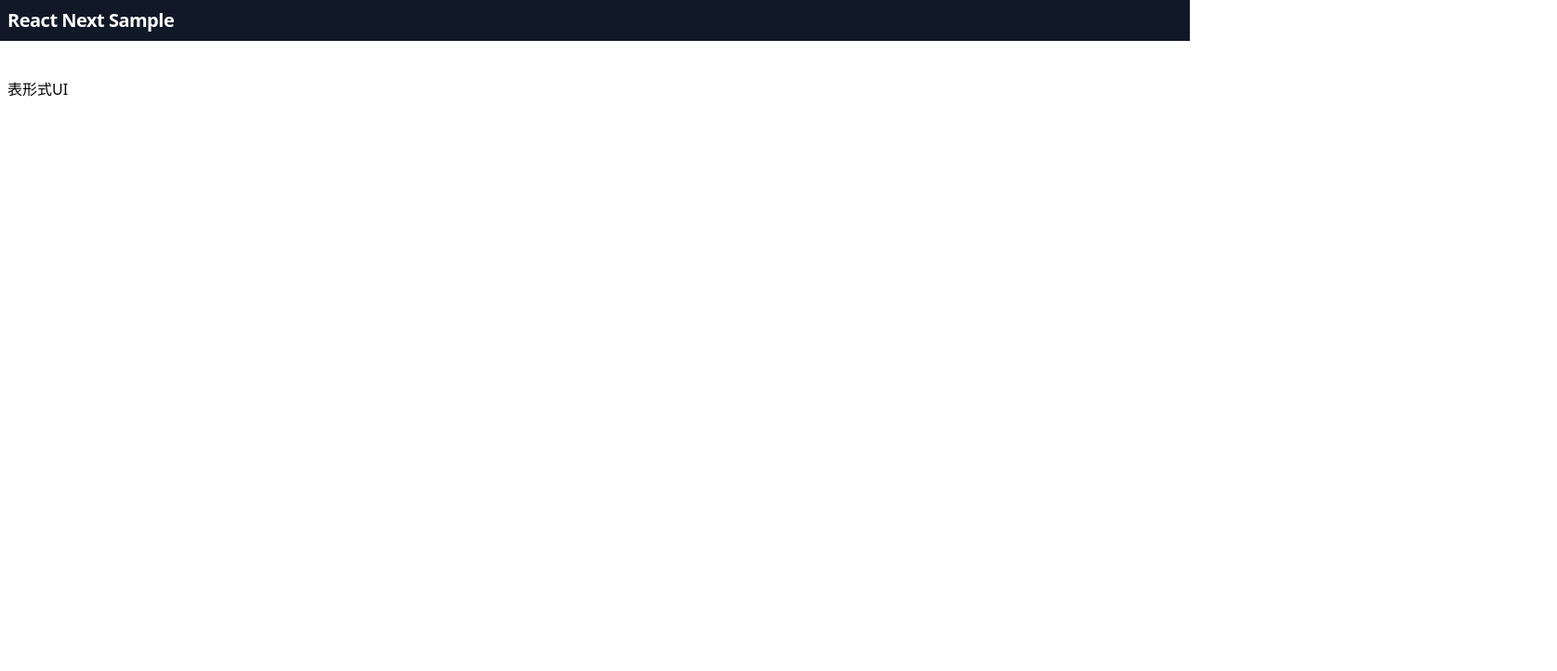
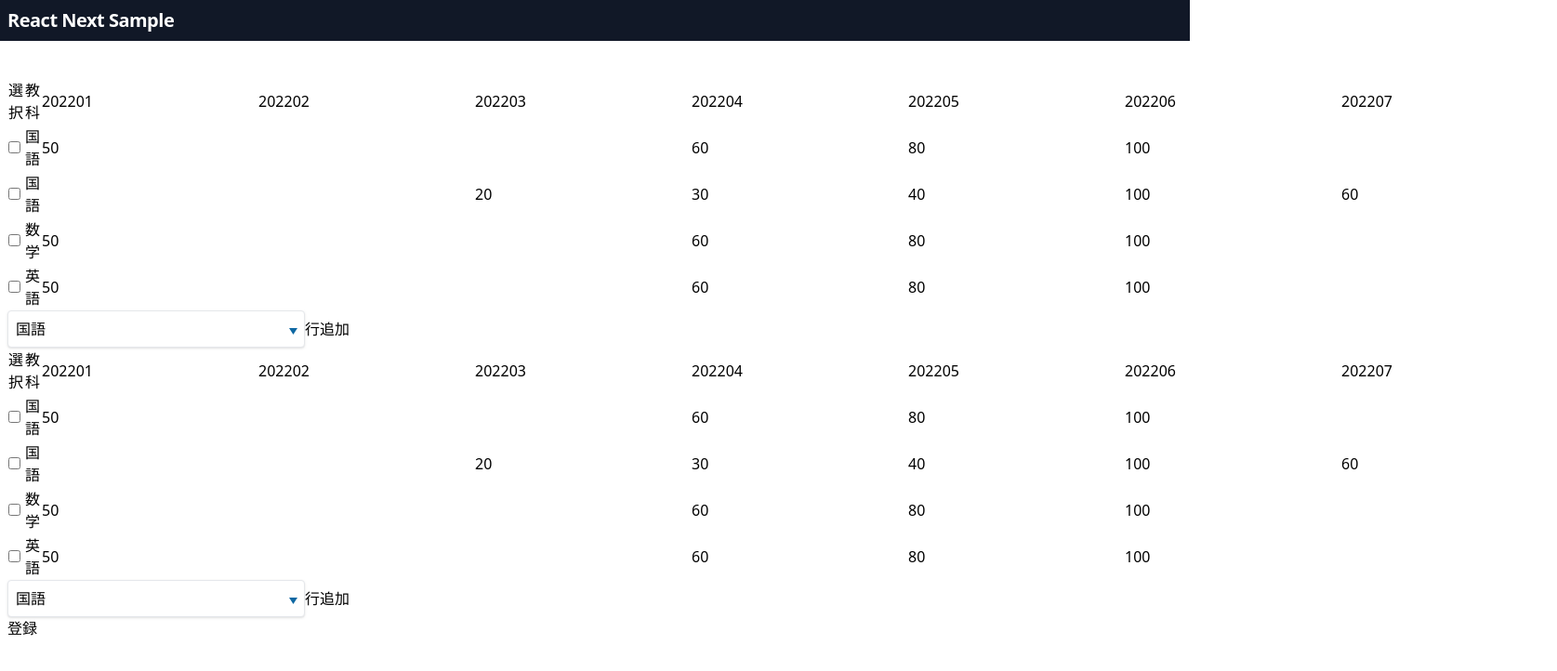
Before and after one commit to sekine555/fe-react-next-example, a Next.js app: page /tablar-form in a window 1280 px wide. Shown: the top 722 px of the page at 93% size, 1675 px wide, since content can reach past the window. Built offline with nearby package versions, Linux system fonts and the light colour scheme.

Commit message:
react-hook-form実装

```diff
--- a/src/components/TablarForm/Presenter.tsx
+++ b/src/components/TablarForm/Presenter.tsx
@@ -6,15 +6,21 @@ import {
   UseFormHandleSubmit,
   UseFormRegister,
 } from "react-hook-form";
+import ScoreItem from "./ScoreItem";
 import { ScoreFormData } from "./TablarForm";
-import { FieldArrayName, ItemKey } from "./type";
+import { FieldArrayName, ItemKey, ScoreTableProps } from "./type";
 
 interface Props {
+  scoreTableHeader: string[];
+  scoreTableAProps: ScoreTableProps;
+  scoreTableBProps: ScoreTableProps;
   register: UseFormRegister<ScoreFormData>;
-  selectedSubject: SubjectType;
-  onChangeSubject: (event: React.ChangeEvent<HTMLSelectElement>) => void;
+  insertTableA: UseFieldArrayInsert<ScoreFormData, "scoreTableAItems">;
+  insertTableB: UseFieldArrayInsert<ScoreFormData, "scoreTableBItems">;
   onClickInsertRow: (
-    insert: UseFieldArrayInsert<ScoreFormData, FieldArrayName>,
+    insert:
+      | UseFieldArrayInsert<ScoreFormData, "scoreTableAItems">
+      | UseFieldArrayInsert<ScoreFormData, "scoreTableBItems">,
     items: FieldArrayWithId<ScoreFormData, FieldArrayName, ItemKey>[],
     subject: SubjectType,
   ) => void;
@@ -25,14 +31,45 @@ interface Props {
 
 const Presenter: React.FC<Props> = (props) => {
   const {
+    scoreTableHeader,
+    scoreTableAProps,
+    scoreTableBProps,
     register,
-    selectedSubject,
-    onChangeSubject,
+    insertTableA,
+    insertTableB,
     onClickInsertRow,
     onSubmit,
     onSubmitScoreRegistration,
   } = props;
-  return <>表形式UI</>;
+  return (
+    <>
+      <form onSubmit={onSubmit(onSubmitScoreRegistration)}>
+        <ScoreItem
+          fieldArrayName={FieldArrayName.SCORE_TABLE_A}
+          scoreTableHeader={scoreTableHeader}
+          register={register}
+          items={scoreTableAProps.items}
+          selectedSubject={scoreTableAProps.selectedSubject}
+          onChangeSubject={scoreTableAProps.onChangeSubject}
+          insert={insertTableA}
+          onClickInsertRow={onClickInsertRow}
+        />
+
+        <ScoreItem
+          fieldArrayName={FieldArrayName.SCORE_TABLE_B}
+          scoreTableHeader={scoreTableHeader}
+          register={register}
+          items={scoreTableBProps.items}
+          selectedSubject={scoreTableBProps.selectedSubject}
+          onChangeSubject={scoreTableBProps.onChangeSubject}
+          insert={insertTableB}
+          onClickInsertRow={onClickInsertRow}
+        />
+
+        <button type={"submit"}>登録</button>
+      </form>
+    </>
+  );
 };
 
 export default Presenter;
--- /dev/null
+++ b/src/components/TablarForm/ScoreItem/Presenter.tsx
@@ -0,0 +1,120 @@
+import DropDown from "@/components/helper/DropDown";
+import { SubjectType, SubjectTypes } from "@/type/domain/constants/Subject";
+import {
+  FieldArrayWithId,
+  UseFieldArrayInsert,
+  UseFormRegister,
+} from "react-hook-form";
+import { ScoreFormData } from "../TablarForm";
+import { FieldArrayName, ItemKey } from "../type";
+
+interface Props {
+  fieldArrayName: FieldArrayName;
+  scoreTableHeader: string[];
+  register: UseFormRegister<ScoreFormData>;
+  items: FieldArrayWithId<ScoreFormData, FieldArrayName, ItemKey>[];
+  selectedSubject: SubjectType;
+  onChangeSubject: (event: React.ChangeEvent<HTMLSelectElement>) => void;
+  insert:
+    | UseFieldArrayInsert<ScoreFormData, "scoreTableAItems">
+    | UseFieldArrayInsert<ScoreFormData, "scoreTableBItems">;
+  onClickInsertRow: (
+    insert:
+      | UseFieldArrayInsert<ScoreFormData, "scoreTableAItems">
+      | UseFieldArrayInsert<ScoreFormData, "scoreTableBItems">,
+    items: FieldArrayWithId<ScoreFormData, FieldArrayName, ItemKey>[],
+    subject: SubjectType,
+  ) => void;
+}
+
+const Presenter: React.FC<Props> = (props) => {
+  const {
+    fieldArrayName,
+    scoreTableHeader,
+    register,
+    items,
+    selectedSubject,
+    onChangeSubject,
+    insert,
+    onClickInsertRow,
+  } = props;
+
+  return (
+    <>
+      <table>
+        <thead>
+          <tr>
+            <td>
+              <p>選択</p>
+            </td>
+            <td>
+              <p>教科</p>
+            </td>
+            {scoreTableHeader.map((yearMonth, index) => (
+              <td key={index}>{yearMonth}</td>
+            ))}
+          </tr>
+        </thead>
+
+        <tbody>
+          {items.map((item, index) => (
+            <tr key={index}>
+              <td>
+                <input
+                  type={"checkbox"}
+                  defaultChecked={item.isSelected}
+                  {...register(
+                    `${fieldArrayName}.${index}.isSelected` as const,
+                  )}
+                />
+              </td>
+              <td>
+                <p>{item.subject.name}</p>
+              </td>
+              {item.scores.map((score, idx) => (
+                <td key={score.yearMonth}>
+                  <input
+                    type={"number"}
+                    defaultValue={score.score || undefined}
+                    {...register(
+                      `${fieldArrayName}.${index}.scores.${idx}.score` as const,
+                      {
+                        max: {
+                          value: 100,
+                          message: "",
+                        },
+                        pattern: {
+                          value: /^[0-9]+$/,
+                          message: "",
+                        },
+                      },
+                    )}
+                  />
+                </td>
+              ))}
+            </tr>
+          ))}
+        </tbody>
+      </table>
+
+      <div className={`flex`}>
+        <DropDown<SubjectType>
+          value={selectedSubject}
+          onSelect={onChangeSubject}
+          selectOptions={SubjectTypes.map((subject) => ({
+            label: subject.name,
+            value: subject,
+          }))}
+        />
+
+        <input
+          type={"button"}
+          value="行追加"
+          onClick={() => onClickInsertRow(insert, items, selectedSubject)}
+        />
+      </div>
+    </>
+  );
+};
+
+export default Presenter;
--- /dev/null
+++ b/src/components/TablarForm/ScoreItem/index.ts
@@ -0,0 +1 @@
+export { default } from "./Presenter";
--- a/src/components/TablarForm/TablarForm.tsx
+++ b/src/components/TablarForm/TablarForm.tsx
@@ -1,5 +1,5 @@
 import { SubjectType, SubjectTypes } from "@/type/domain/constants/Subject";
-import { ScoreTable } from "@/type/domain/ScoreTable/ScoreTable";
+import { Score, ScoreTable } from "@/type/domain/ScoreTable/ScoreTable";
 import React, { useState } from "react";
 import {
   FieldArrayWithId,
@@ -12,6 +12,7 @@ import Presenter from "./Presenter";
 import { FieldArrayName, ItemKey } from "./type";
 
 interface Props {
+  scoreTableHeader: string[];
   scroreTableA: ScoreTable[];
   scroreTableB: ScoreTable[];
 }
@@ -22,7 +23,7 @@ export interface ScoreFormData {
 }
 
 const TablarForm: React.FC<Props> = (props) => {
-  const { scroreTableA, scroreTableB } = props;
+  const { scoreTableHeader, scroreTableA, scroreTableB } = props;
 
   const {
     register,
@@ -38,38 +39,105 @@ const TablarForm: React.FC<Props> = (props) => {
 
   console.log("エラー：", errors);
 
+  // スコアテーブルAのuseFieldArray構築
   const { fields: scoreTableAItems, insert: insertTableA } = useFieldArray({
     control,
     name: FieldArrayName.SCORE_TABLE_A,
   });
 
+  // スコアテーブルBのuseFieldArray構築
   const { fields: scoreTableBItems, insert: insertTableB } = useFieldArray({
     control,
     name: FieldArrayName.SCORE_TABLE_B,
   });
 
-  const [selectedSubject, setSelectedSubject] = useState<SubjectType>(
-    SubjectTypes[0],
-  );
+  const [selectedTableASubject, setSelectedTableASubject] =
+    useState<SubjectType>(SubjectTypes[0]);
   /**
-   * 教科のドロップダウンリスト変更イベント処理
+   * スコアテーブルAの教科選択ドロップダウンリスト変更イベント処理
    * @param event チェンジイベント要素
    */
-  const handleChangeSubject = (event: React.ChangeEvent<HTMLSelectElement>) => {
+  const handleChangeTableASubject = (
+    event: React.ChangeEvent<HTMLSelectElement>,
+  ) => {
     try {
       const value = JSON.parse(event.target.value) as SubjectType;
-      setSelectedSubject(value);
+      setSelectedTableASubject(value);
     } catch (error) {
       throw new Error(`SubjectTypeの型アサーションエラー: ${error}`);
     }
   };
 
+  const [selectedTableBSubject, setSelectedTableBSubject] =
+    useState<SubjectType>(SubjectTypes[0]);
+  /**
+   * スコアテーブルBの教科選択ドロップダウンリスト変更イベント処理
+   * @param event チェンジイベント要素
+   */
+  const handleChangeTableBSubject = (
+    event: React.ChangeEvent<HTMLSelectElement>,
+  ) => {
+    try {
+      const value = JSON.parse(event.target.value) as SubjectType;
+      setSelectedTableBSubject(value);
+    } catch (error) {
+      throw new Error(`SubjectTypeの型アサーションエラー: ${error}`);
+    }
+  };
+
+  /**
+   * スコアテーブルの初期データ生成処理
+   * @param subject 教科
+   * @param yearMonthList 年月リスト
+   * @returns
+   */
+  const buildInitialData = (
+    subject: SubjectType,
+    yearMonthList: string[],
+  ): ScoreTable => {
+    const scores: Score[] = [];
+    for (let i = 0; i < yearMonthList.length; i++) {
+      scores.push({
+        id: null,
+        yearMonth: yearMonthList[i],
+        score: null,
+      });
+    }
+
+    return {
+      isSelected: false,
+      subject,
+      scores,
+    };
+  };
+
+  /**
+   * 新規入力行追加処理
+   * @param insert useFieldArrayのinsertメソッド
+   * @param items useFieldArrayコントール配下のデータ
+   * @param subject 行追加対象の教科
+   */
   const handleClickInsertRow = (
-    insert: UseFieldArrayInsert<ScoreFormData, FieldArrayName>,
+    insert:
+      | UseFieldArrayInsert<ScoreFormData, "scoreTableAItems">
+      | UseFieldArrayInsert<ScoreFormData, "scoreTableBItems">,
     items: FieldArrayWithId<ScoreFormData, FieldArrayName, ItemKey>[],
     subject: SubjectType,
   ) => {
+    const foundSubjectLastIndex = items
+      .map((item) => item.subject.id)
+      .lastIndexOf(subject.id);
+
+    // 見つからない場合には、システム異常のため、スローさせる
+    if (foundSubjectLastIndex === -1) {
+      throw new Error(`Not Found ${subject}`);
+    }
+
     // 引数に指定された教科の末尾に新規の入力行を追加する
+    insert(
+      foundSubjectLastIndex + 1,
+      buildInitialData(subject, scoreTableHeader),
+    );
   };
 
   /**
@@ -84,9 +152,20 @@ const TablarForm: React.FC<Props> = (props) => {
 
   return (
     <Presenter
+      scoreTableHeader={scoreTableHeader}
+      scoreTableAProps={{
+        selectedSubject: selectedTableASubject,
+        onChangeSubject: handleChangeTableASubject,
+        items: scoreTableAItems,
+      }}
+      scoreTableBProps={{
+        selectedSubject: selectedTableBSubject,
+        onChangeSubject: handleChangeTableBSubject,
+        items: scoreTableBItems,
+      }}
       register={register}
-      selectedSubject={selectedSubject}
-      onChangeSubject={handleChangeSubject}
+      insertTableA={insertTableA}
+      insertTableB={insertTableB}
       onClickInsertRow={handleClickInsertRow}
       onSubmit={handleSubmit}
       onSubmitScoreRegistration={handleSubmitScoreRegistration}
--- a/src/components/helper/DropDown/Presenter.tsx
+++ b/src/components/helper/DropDown/Presenter.tsx
@@ -1,6 +1,7 @@
 import { isObject } from "@/utils/isObject";
 import React from "react";
 import DownTriangle from "@/components/helper/Icons/DownTriangle";
+import Image from "next/image";
 
 interface Props<T> {
   value: T | undefined;
@@ -11,7 +12,7 @@ interface Props<T> {
 const Presenter = <T extends object | string>(props: Props<T>) => {
   const { value, onSelect, selectOptions } = props;
   return (
-    <div>
+    <div className={"relative w-80 h-10"}>
       <select
         className={`appearance-none text-base border border-normal rounded shadow leading-tight focus:outline-none focus:shadow-outline bg-white hover:border-active w-80 h-10 px-2 py-2`}
         value={isObject(value) ? JSON.stringify(value) : value}
@@ -26,10 +27,16 @@ const Presenter = <T extends object | string>(props: Props<T>) => {
           </option>
         ))}
       </select>
+
       <div
         className={`mt-1 px-2 pointer-events-none absolute inset-y-0 right-0 flex items-center`}
       >
-        <DownTriangle className={"w-2 sm:w-4 text-green-light"} />
+        <Image
+          src="/icon/down-icon.svg"
+          alt="drop-down-icon"
+          width={9}
+          height={7}
+        />
       </div>
     </div>
   );
--- a/src/pages/tablar-form.tsx
+++ b/src/pages/tablar-form.tsx
@@ -1,17 +1,22 @@
 import { NextPage } from "next";
 import TablarForm from "@/components/TablarForm";
 import Layout from "@/components/helper/Layout";
-import { ScoreTableData } from "@/mock/ScoreData";
+import { ScoreTableData, ScoreTableHeaderData } from "@/mock/ScoreData";
 
 const TablarFormPage: NextPage = () => {
   // 開発用のモックデータ
+  const scoreTableHeader = [...ScoreTableHeaderData];
   const scroreTableA = [...ScoreTableData];
   const scroreTableB = [...ScoreTableData];
 
   return (
     <>
       <Layout>
-        <TablarForm scroreTableA={scroreTableA} scroreTableB={scroreTableB} />
+        <TablarForm
+          scoreTableHeader={scoreTableHeader}
+          scroreTableA={scroreTableA}
+          scroreTableB={scroreTableB}
+        />
       </Layout>
     </>
   );
--- a/src/type/domain/ScoreTable/ScoreTable.ts
+++ b/src/type/domain/ScoreTable/ScoreTable.ts
@@ -1,7 +1,7 @@
 import { Subject } from "../constants/Subject";
 
-type Score = {
-  id: number;
+export type Score = {
+  id: number | null;
   yearMonth: string;
   score: number | null;
 };
```
Also changed, not shown: src/components/TablarForm/type.ts (+10 -0 lines), public/icon/down-icon.svg (added).
